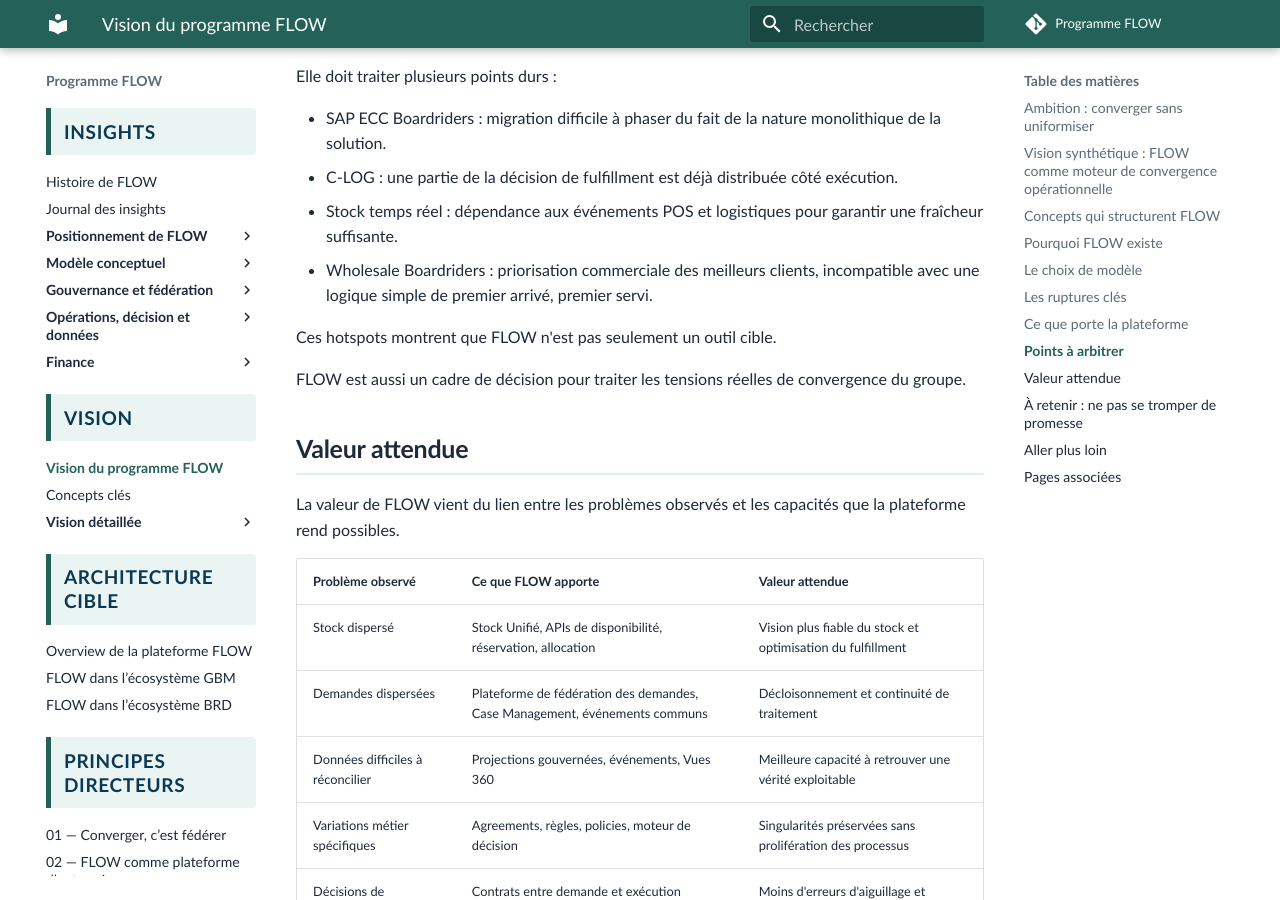
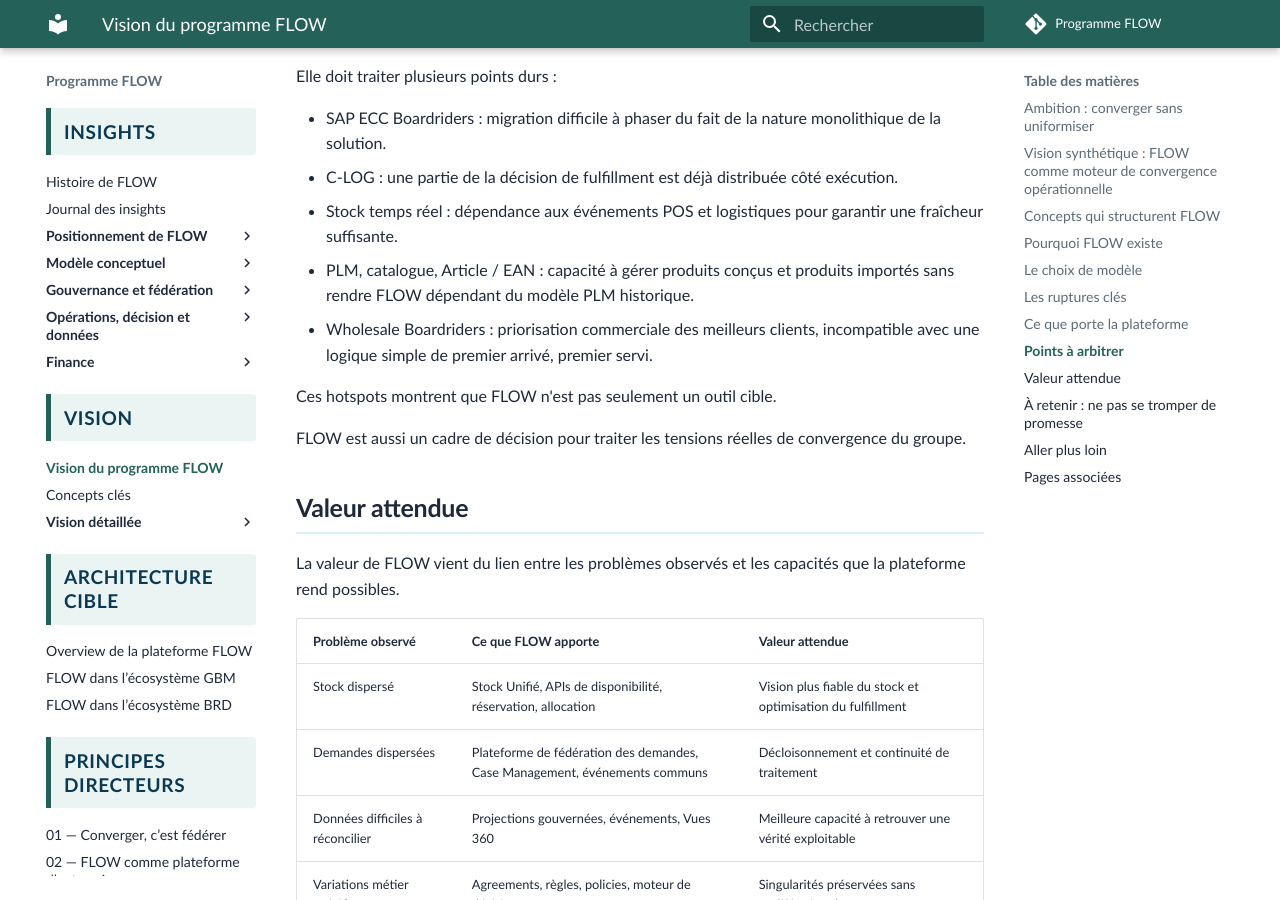
Before and after one commit to laurent-sintes/FLOW-Program, an MkDocs documentation site: the page built from docs/vision/vision-programme-flow.md, in a window 1280 px wide and 900 px high, scrolled down 4238 px. Built offline with MkDocs 1.6.1 and Material for MkDocs 9.7.7, drawn with Linux system fonts in a browser that asks for light colours; comment, search, counter and statistics services are not loaded.

Commit message:
Ajouter le hotspot PLM catalogue à la vision synthétique

```diff
--- a/docs/vision/vision-programme-flow.md
+++ b/docs/vision/vision-programme-flow.md
@@ -140,6 +140,7 @@
 - SAP ECC Boardriders : migration difficile à phaser du fait de la nature monolithique de la solution.
 - C-LOG : une partie de la décision de fulfillment est déjà distribuée côté exécution.
 - Stock temps réel : dépendance aux événements POS et logistiques pour garantir une fraîcheur suffisante.
+- PLM, catalogue, Article / EAN : capacité à gérer produits conçus et produits importés sans rendre FLOW dépendant du modèle PLM historique.
 - Wholesale Boardriders : priorisation commerciale des meilleurs clients, incompatible avec une logique simple de premier arrivé, premier servi.
 
 Ces hotspots montrent que FLOW n'est pas seulement un outil cible.
```
